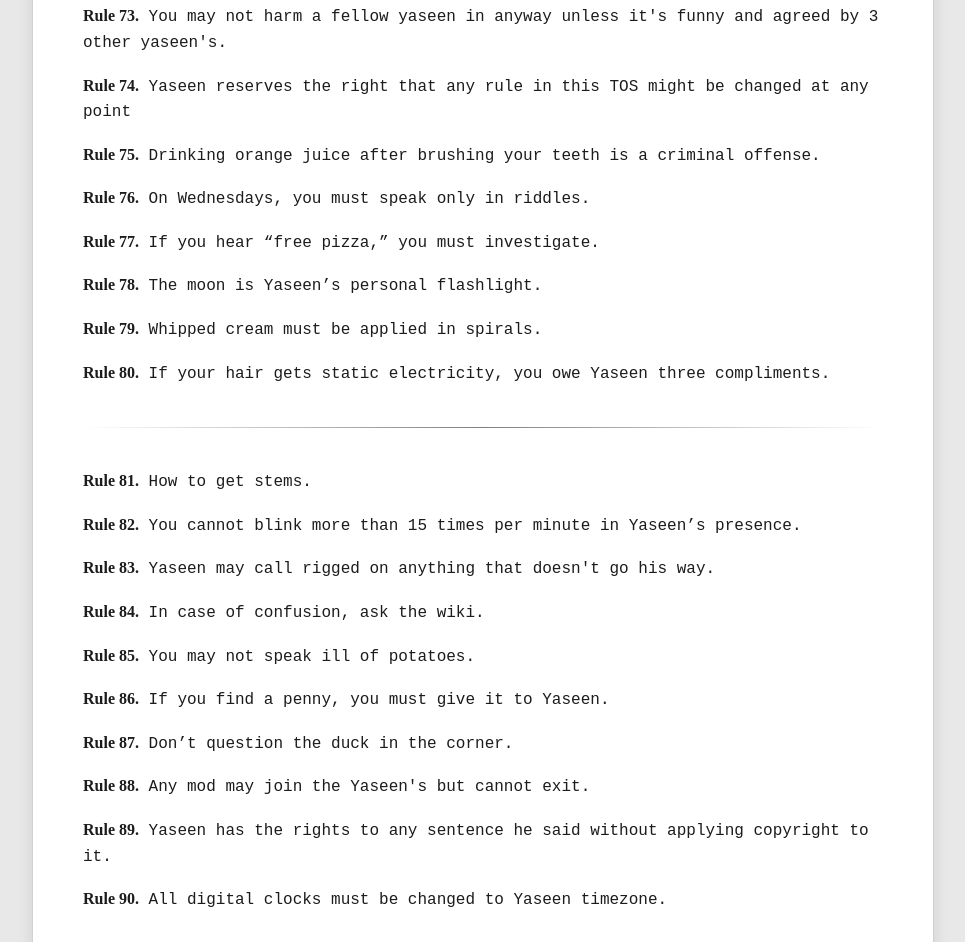
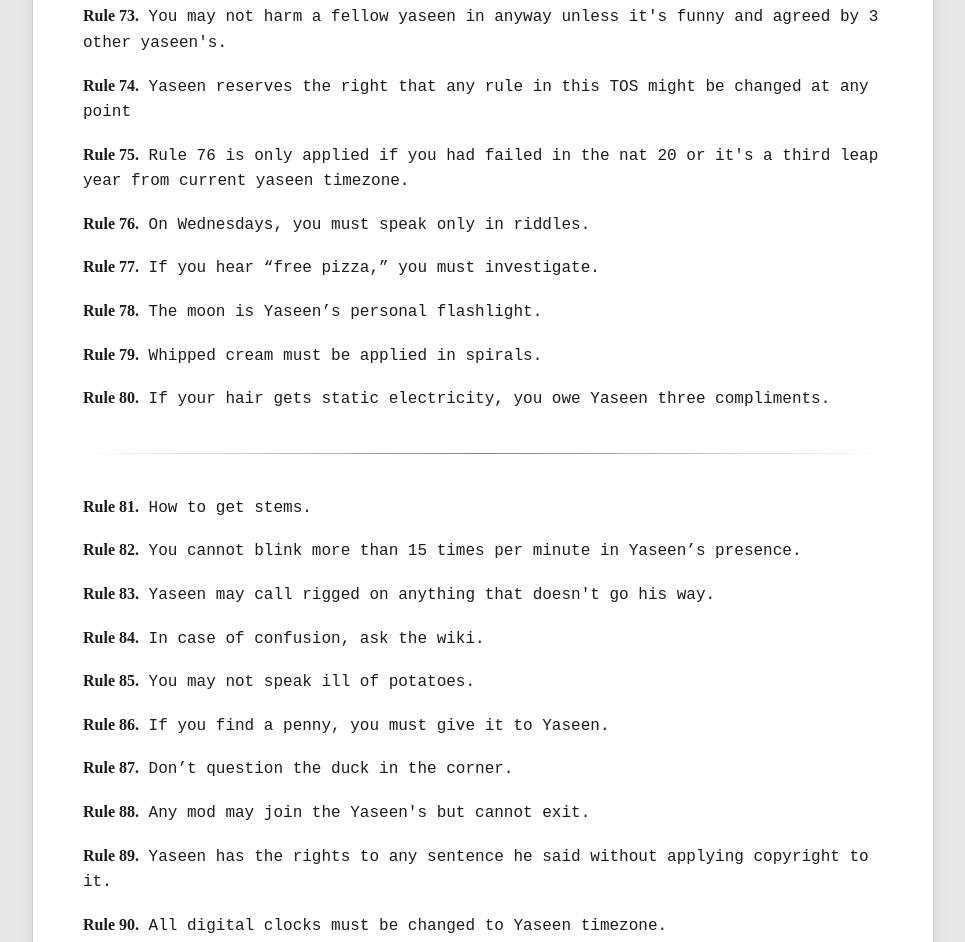
Before and after one commit to yaseen-tos/yaseen-tos.github.io, a plain HTML site: page index.html in a window 1280 px wide. Shown: the part 4468-5410 px from the top of the page, without its empty margins (157-1122 px from the left). Drawn offline with Linux system fonts and the light colour scheme.

Commit message:
Update index.html

```diff
--- a/index.html
+++ b/index.html
@@ -172,7 +172,7 @@
             <p class="rule"><strong>Rule 72.</strong> Yaseen calls dibs on disco tile.</p>
             <p class="rule"><strong>Rule 73.</strong> You may not harm a fellow yaseen in anyway unless it's funny and agreed by 3 other yaseen's.</p>
             <p class="rule"><strong>Rule 74.</strong> Yaseen reserves the right that any rule in this TOS might be changed at any point</p>
-            <p class="rule"><strong>Rule 75.</strong> Drinking orange juice after brushing your teeth is a criminal offense.</p>
+            <p class="rule"><strong>Rule 75.</strong> Rule 76 is only applied if you had failed in the nat 20 or it's a third leap year from current yaseen timezone.</p>
             <p class="rule"><strong>Rule 76.</strong> On Wednesdays, you must speak only in riddles.</p>
             <p class="rule"><strong>Rule 77.</strong> If you hear “free pizza,” you must investigate.</p>
             <p class="rule"><strong>Rule 78.</strong> The moon is Yaseen’s personal flashlight.</p>
```
